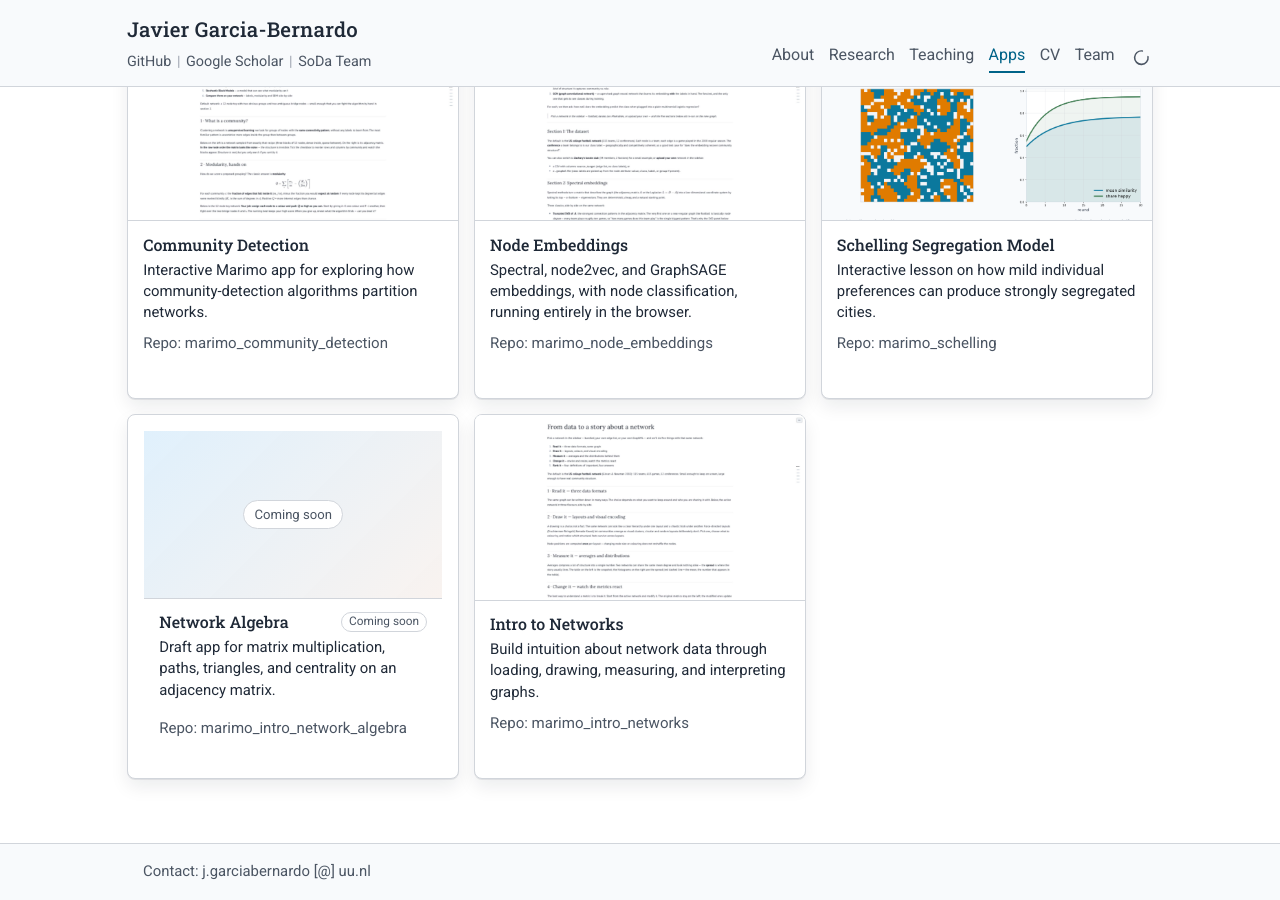
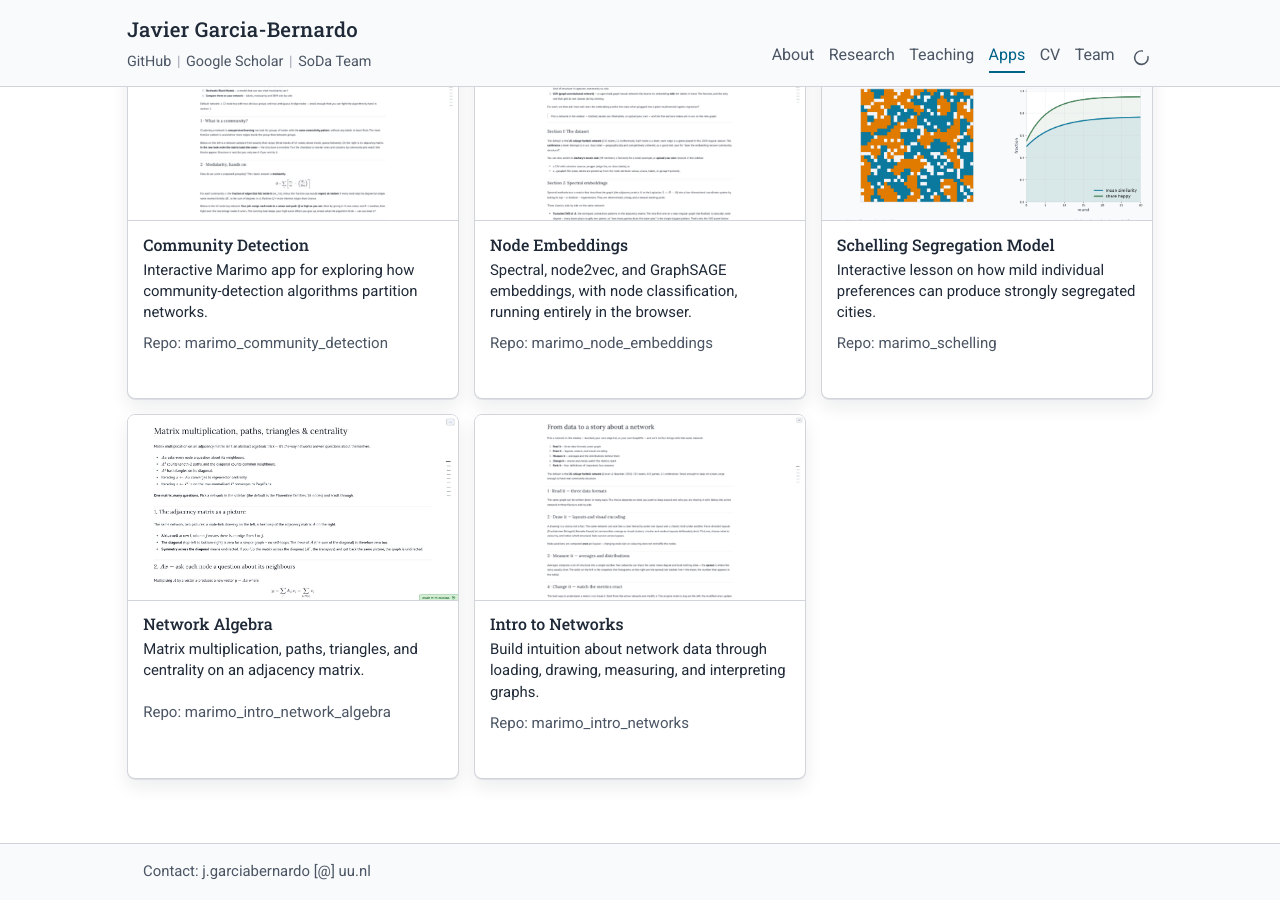
Before and after one commit to jgarciab/jgarciab.github.io, a Jekyll site: the page built from apps.md, in a window 1280 px wide and 900 px high, scrolled down 694 px. Built offline with Jekyll 4.4.1, drawn with Linux system fonts in a browser that asks for light colours.

Commit message:
Publish network algebra app

```diff
--- a/_data/apps.yml
+++ b/_data/apps.yml
@@ -21,9 +21,10 @@
 
 - title: Network Algebra
   topic: Networks
-  status: Coming soon
+  url: https://javier.science/marimo_intro_network_algebra/
   repo: https://github.com/jgarciab/marimo_intro_network_algebra
-  description: Draft app for matrix multiplication, paths, triangles, and centrality on an adjacency matrix.
+  image: /assets/img/apps/marimo_intro_network_algebra.png
+  description: Matrix multiplication, paths, triangles, and centrality on an adjacency matrix.
 
 - title: Bias, Variance, and Cross-Validation
   topic: Machine Learning
```
